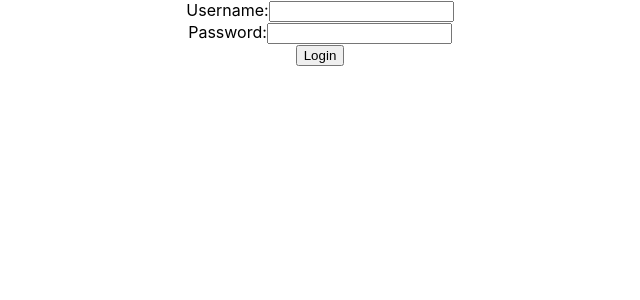
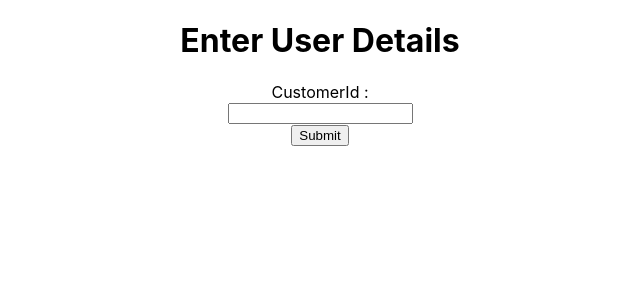
Before and after one commit to Ankit-Shukla24/DotNetProject, a React (Create React App) app in the folder atm-system/: page /enableuser in a window 1280 px wide. Before the commit this address led to /login. Shown: the top 300 px of the page, without its empty margins (320-960 px from the left). Built offline with nearby package versions, Linux system fonts and the light colour scheme.

Commit message:
validation

```diff
--- a/atm-system/package.json
+++ b/atm-system/package.json
@@ -7,11 +7,14 @@
     "@testing-library/react": "^13.4.0",
     "@testing-library/user-event": "^13.5.0",
     "axios": "^1.5.0",
+    "max-validator": "^1.2.1",
     "react": "^18.2.0",
     "react-dom": "^18.2.0",
+    "react-hook-form": "^7.46.2",
     "react-router-dom": "^6.15.0",
     "react-scripts": "^5.0.1",
-    "web-vitals": "^2.1.4"
+    "web-vitals": "^2.1.4",
+    "yup": "^1.3.0"
   },
   "scripts": {
     "start": "react-scripts start",
--- a/atm-system/src/App.js
+++ b/atm-system/src/App.js
@@ -65,7 +65,7 @@ const router = createBrowserRouter([
   },
   {
     path: "/enableuser",
-    element: <ProtectedRoute><EnableUser/></ProtectedRoute>
+    element: <EnableUser/>
   },
 ])
 function App() {
--- /dev/null
+++ b/atm-system/src/Validations/UserValidation.js
@@ -0,0 +1,6 @@
+import * as yup from 'yup';
+
+export const  UserSchema = yup.object().shape({
+    username: yup.string().required(),
+    password: yup.string().min(4).max(10).required()
+})
--- a/atm-system/src/pages/EnableUser.js
+++ b/atm-system/src/pages/EnableUser.js
@@ -3,6 +3,7 @@ import { useContext,useState } from "react";
 import { AuthContext } from "../context/AuthContext";
 import { useNavigate } from "react-router-dom";
 import logout from "../components/LogOut";
+import V from "max-validator";
 
 const EnableUser = () => {
 
@@ -22,6 +23,19 @@ const EnableUser = () => {
 
 
     event.preventDefault();
+
+    V.setMessages(
+        {required: "This field is required",
+        numeric: "Enter a Number",
+         min: "Atleast 3 numbers required in this field"}
+    );
+    const result = V.validate(customer,{
+        customerId : 'required|numeric|min:3',
+    });
+
+    console.log(result.isError('customerId','required'));
+    console.log(result.isError('customerId','numeric'));
+    console.log(result.isError('customerId','min'));
     console.log(customer);
     console.log(user.userType);
     let token = eval(user);
--- a/atm-system/src/pages/LoginPage.js
+++ b/atm-system/src/pages/LoginPage.js
@@ -2,6 +2,8 @@ import axios from "axios";
 import { useContext, useState } from "react";
 import { AuthContext } from "../context/AuthContext";
 import { useNavigate } from "react-router-dom";
+import { UserSchema } from "../Validations/UserValidation";
+
 
 
 const LoginPage = () => {
@@ -20,6 +22,13 @@ const LoginPage = () => {
     }
     const handleSubmit = async (event) => {
         event.preventDefault();
+        let formDate = {
+            username: event.target[0].value,
+            password: event.target[1],
+        };
+        const isValid = await UserSchema.isValid(formDate);
+        console.log(isValid);
+
         try {
             axios.post('https://localhost:7182/api/Credentials', {
              userName:username,
```
Also changed, not shown: 1 other file (tests, documents, lock files or other folders).
